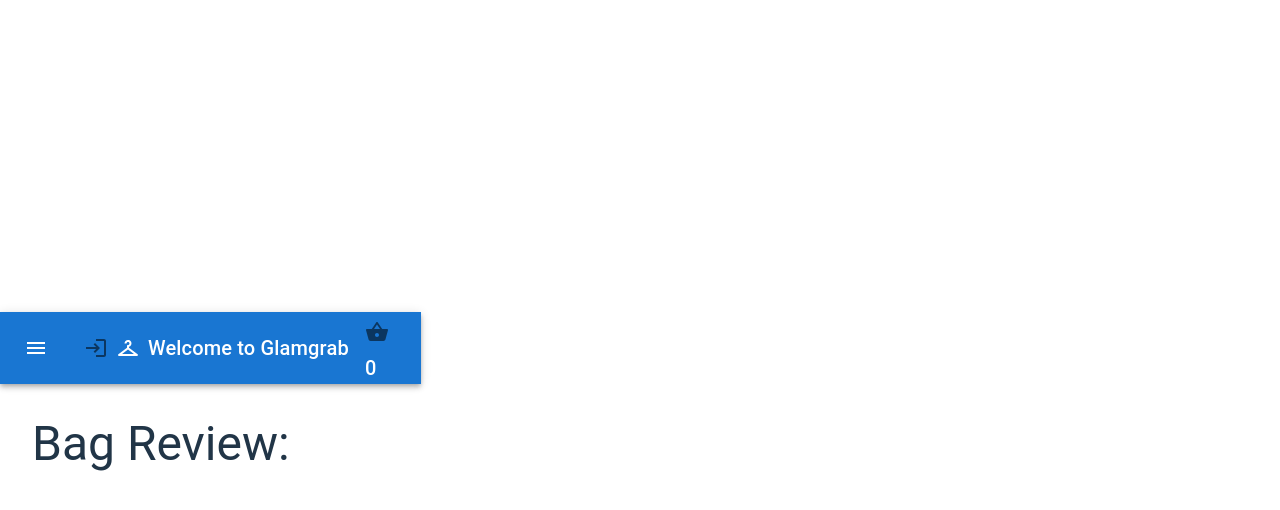
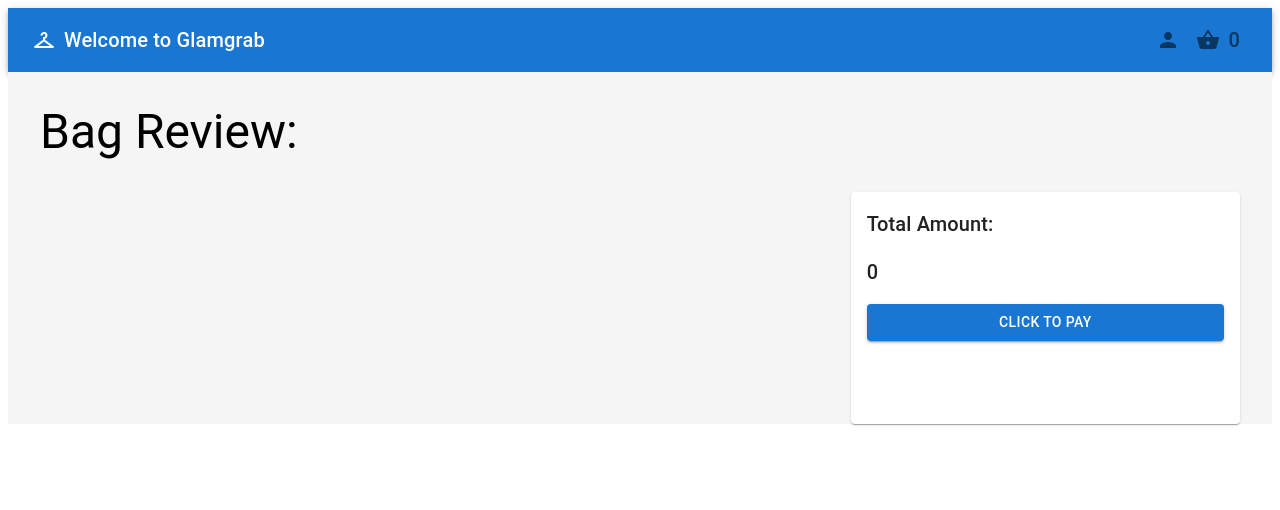
Before and after one commit to chloe4E/glamgrab, a React (Vite) app: page /bagReview in a window 1280 px wide. Shown: the top 510 px of the page. Built offline with nearby package versions, Linux system fonts and the light colour scheme.

Commit message:
improve product review page

```diff
--- a/package.json
+++ b/package.json
@@ -12,7 +12,7 @@
   "dependencies": {
     "@emotion/react": "^11.11.1",
     "@emotion/styled": "^11.11.0",
-    "@fontsource/roboto": "^5.0.5",
+    "@fontsource/roboto": "^5.0.8",
     "@mui/icons-material": "^5.14.7",
     "@mui/material": "^5.14.3",
     "react": "^18.2.0",
--- /dev/null
+++ b/src/Pages/BagReviewPage/TotalCard.tsx
@@ -0,0 +1,39 @@
+import { Card, Typography, Button } from "@mui/material";
+import { useState, useEffect } from "react";
+import useGlamGrabStore from "../../store/store";
+import { MarginMediumPx } from "../../utils/styles";
+
+export const TotalCard = () => {
+  const { productsInBag } = useGlamGrabStore();
+  const [amountToPay, setAmountToPay] = useState(0);
+
+  useEffect(() => {
+    const result = productsInBag.reduce(
+      (total, product) =>
+        total + (product.quantity || 0) * Number(product.price),
+      0
+    ) as number;
+
+    setAmountToPay(result);
+  }, [productsInBag]);
+  return (
+    <Card
+      className="total-card"
+      style={{
+        height: "200px",
+        display: "flex",
+        flexDirection: "column",
+        padding: MarginMediumPx,
+        gap: MarginMediumPx,
+      }}
+    >
+      <Typography variant="h6" component="div">
+        Total Amount:
+      </Typography>
+      <Typography variant="h6" component="div">
+        {amountToPay}
+      </Typography>
+      <Button variant="contained">Click To Pay</Button>
+    </Card>
+  );
+};
--- a/src/Pages/BagReviewPage/index.tsx
+++ b/src/Pages/BagReviewPage/index.tsx
@@ -3,25 +3,23 @@ import ButtonAppBar from "../../components/Header";
 import { ContainerWithTitle } from "../../components/PageLayout";
 
 import ProductReviewList from "../../components/ProductReviewList";
-import { Item } from "../../Types/types";
 
-interface BagReviewPageProps {
-  items: Item[];
-}
+import { Grid } from "@mui/material";
+import { TotalCard } from "./TotalCard";
 
-const BagReviewPage: React.FC<BagReviewPageProps> = ({
-  items,
-}: BagReviewPageProps) => {
-  // const totalAmount: number = items?.reduce(
-  //   (accumulator, currentValue) => accumulator + currentValue.unitPrice,
-  //   0
-  // );
-
+const BagReviewPage: React.FC = () => {
   return (
     <>
-      <ButtonAppBar numberOfItemsInCart={12} />
+      <ButtonAppBar />
       <ContainerWithTitle title="Bag Review:">
-        <ProductReviewList />
+        <Grid container spacing={2} sx={{ display: "flex" }}>
+          <Grid item lg={8}>
+            <ProductReviewList />
+          </Grid>
+          <Grid item lg={4}>
+            <TotalCard />
+          </Grid>
+        </Grid>
       </ContainerWithTitle>
     </>
   );
--- a/src/components/Header/index.tsx
+++ b/src/components/Header/index.tsx
@@ -4,10 +4,9 @@ import Box from "@mui/material/Box";
 import Toolbar from "@mui/material/Toolbar";
 import Typography from "@mui/material/Typography";
 import IconButton from "@mui/material/IconButton";
-import MenuIcon from "@mui/icons-material/Menu";
 import ShoppingBasketIcon from "@mui/icons-material/ShoppingBasket";
 import CheckroomIcon from "@mui/icons-material/Checkroom";
-import LoginIcon from "@mui/icons-material/Login";
+import PersonIcon from "@mui/icons-material/Person";
 import { useNavigate } from "react-router-dom";
 import useGlamGrabStore from "../../store/store";
 import { useEffect, useState } from "react";
@@ -35,41 +34,32 @@ const ButtonAppBar: React.FC = () => {
     <Box sx={{ flexGrow: 1, width: "100%" }}>
       <AppBar position="static">
         <Toolbar>
-          <IconButton
-            size="large"
-            edge="start"
-            color="inherit"
-            aria-label="menu"
-            sx={{ mr: 2 }}
-            onClick={() => {
-              navigate("/");
-            }}
-          >
-            <MenuIcon />
-          </IconButton>
-          <IconButton onClick={handleLoginClick}>
-            <LoginIcon />
-          </IconButton>
           <Box
             sx={{
               flexGrow: 1,
               display: "flex",
               alignItems: "center",
             }}
+            onClick={() => {
+              navigate("/");
+            }}
           >
             <CheckroomIcon />
+
             <Typography variant="h6" m={1}>
               Welcome to Glamgrab
             </Typography>
           </Box>
-          <Box onClick={handleGoToBagReviewClick}>
-            <IconButton>
-              <ShoppingBasketIcon />
-            </IconButton>
+          <IconButton onClick={handleLoginClick}>
+            <PersonIcon />
+          </IconButton>
+
+          <IconButton onClick={handleGoToBagReviewClick}>
+            <ShoppingBasketIcon />
             <Typography variant="h6" component="div" sx={{ ml: 1 }}>
               {total}
             </Typography>
-          </Box>
+          </IconButton>
         </Toolbar>
       </AppBar>
     </Box>
--- a/src/components/PageLayout/index.tsx
+++ b/src/components/PageLayout/index.tsx
@@ -15,7 +15,9 @@ interface ContainerWithTitleProps extends TitleForContainerProps {
 const Container = ({ children }: { children: ReactNode }) => (
   <Grid
     style={{
+      width: "100%",
       padding: `${MarginLargePx} ${MarginLargePx} 0`,
+      backgroundColor: "#f5f5f5",
     }}
   >
     {children}
--- a/src/components/ProductReviewCard/index.tsx
+++ b/src/components/ProductReviewCard/index.tsx
@@ -46,10 +46,11 @@ const ProductReviewCard: React.FC<ProductReviewCardProps> = ({
         <Typography gutterBottom variant="body1" component="div">
           {item.title}
         </Typography>
+
         <IconButton onClick={() => removeItemFromBag(item.id)}>
           <DeleteIcon />
+          <Typography variant="body1"> Remove</Typography>
         </IconButton>
-        Remove
       </CardContent>
       <CardActions
         sx={{
--- a/src/index.css
+++ /dev/null
@@ -1,69 +0,0 @@
-:root {
-  font-family: Inter, system-ui, Avenir, Helvetica, Arial, sans-serif;
-  line-height: 1.5;
-  font-weight: 400;
-
-  color-scheme: light dark;
-  color: rgba(255, 255, 255, 0.87);
-  background-color: #242424;
-
-  font-synthesis: none;
-  text-rendering: optimizeLegibility;
-  -webkit-font-smoothing: antialiased;
-  -moz-osx-font-smoothing: grayscale;
-  -webkit-text-size-adjust: 100%;
-}
-
-a {
-  font-weight: 500;
-  color: #646cff;
-  text-decoration: inherit;
-}
-a:hover {
-  color: #535bf2;
-}
-
-body {
-  margin: 0;
-  display: flex;
-  place-items: center;
-  min-width: 320px;
-  min-height: 100vh;
-}
-
-h1 {
-  font-size: 3.2em;
-  line-height: 1.1;
-}
-
-button {
-  border-radius: 8px;
-  border: 1px solid transparent;
-  padding: 0.6em 1.2em;
-  font-size: 1em;
-  font-weight: 500;
-  font-family: inherit;
-  background-color: #1a1a1a;
-  cursor: pointer;
-  transition: border-color 0.25s;
-}
-button:hover {
-  border-color: #646cff;
-}
-button:focus,
-button:focus-visible {
-  outline: 4px auto -webkit-focus-ring-color;
-}
-
-@media (prefers-color-scheme: light) {
-  :root {
-    color: #213547;
-    background-color: #ffffff;
-  }
-  a:hover {
-    color: #747bff;
-  }
-  button {
-    background-color: #f9f9f9;
-  }
-}
--- a/src/main.tsx
+++ b/src/main.tsx
@@ -1,7 +1,6 @@
 import React from "react";
 import ReactDOM from "react-dom/client";
 import App from "./App.tsx";
-import "./index.css";
 
 ReactDOM.createRoot(document.getElementById("root")!).render(
   <React.StrictMode>
--- a/src/store/store.ts
+++ b/src/store/store.ts
@@ -10,6 +10,7 @@ interface GlamGrabState {
   removeOneFromBag: (productId: number) => void;
   removeItemFromBag: (productId: number) => void;
   totalQuantityInBag: () => number;
+  totalAmountToPayInBag: () => number;
 }
 
 const useGlamGrabStore = create<GlamGrabState>((set, get) => ({
@@ -80,6 +81,12 @@ const useGlamGrabStore = create<GlamGrabState>((set, get) => ({
       (total, product) => total + (product.quantity || 0),
       0
     ) as number,
+  totalAmountToPayInBag: () =>
+    get().productsInBag.reduce(
+      (total, product) =>
+        total + (product.quantity || 0) * Number(product.price),
+      0
+    ) as number,
 }));
 
 export default useGlamGrabStore;
```
Also changed, not shown: 1 other file (tests, documents, lock files or other folders).
